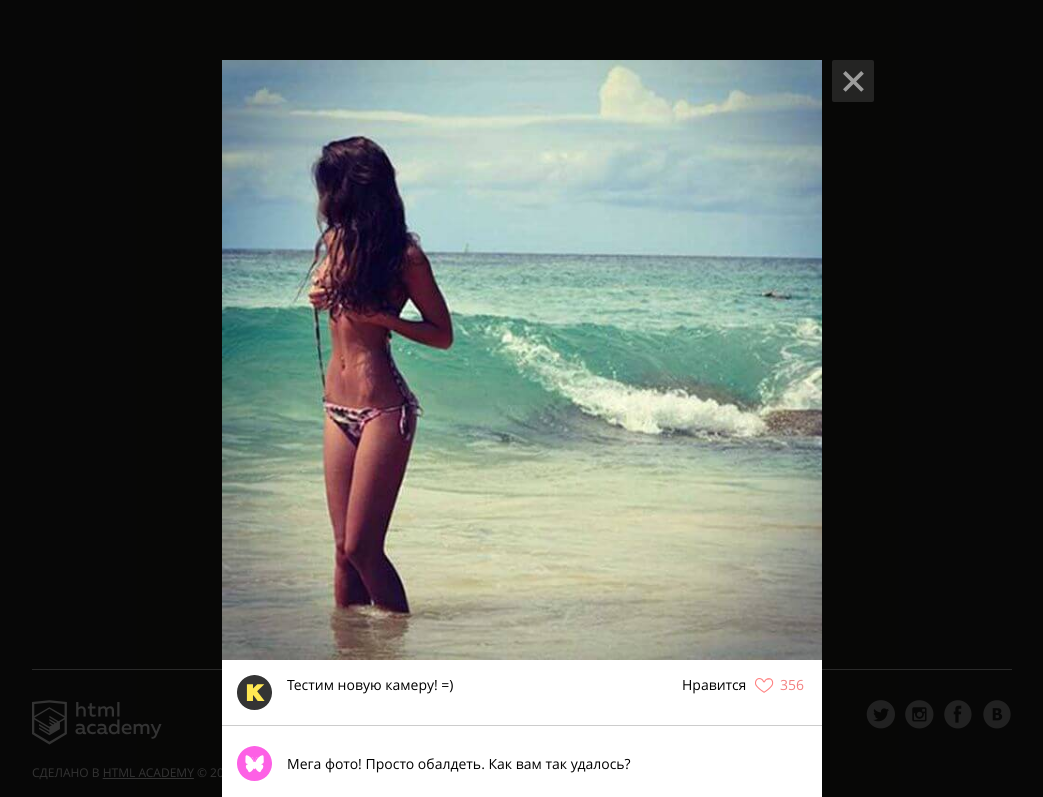
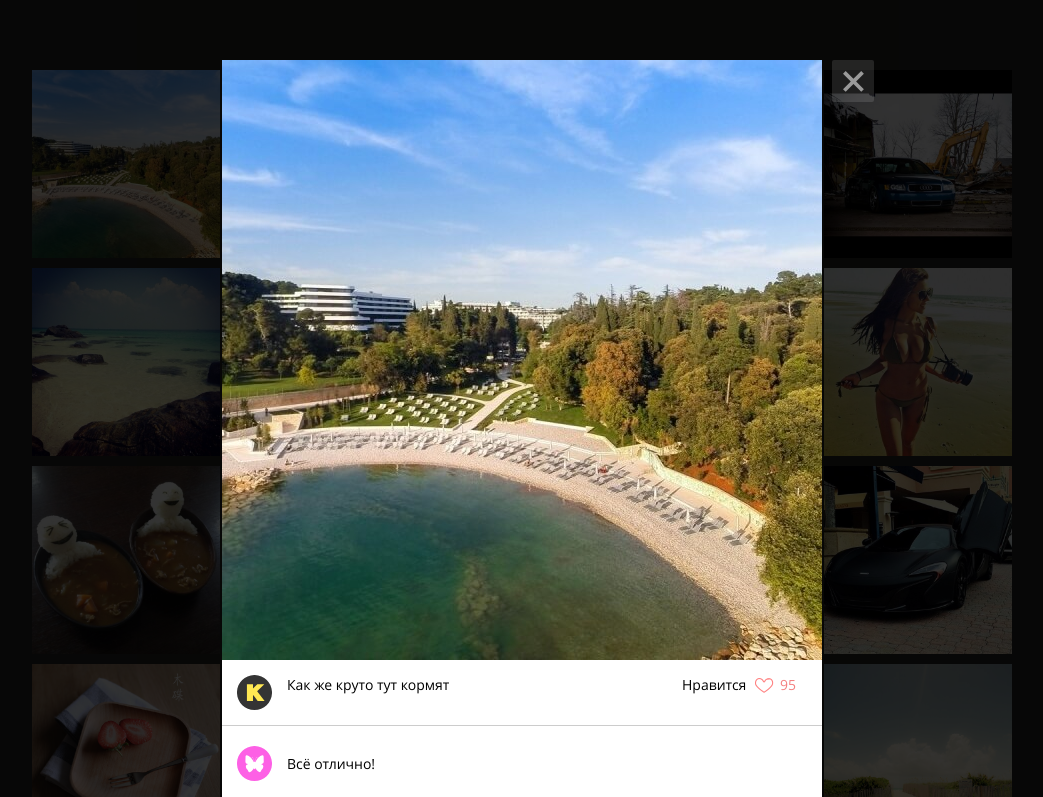
Before and after one commit to bozhenova/kekstagram, a website: page index.html in a window 1280 px wide. Shown: the top 797 px of the page, without its empty margins (118-1161 px from the left). Drawn offline with Linux system fonts and the light colour scheme.

Commit message:
Refactor code and add comments functions

```diff
--- a/index.html
+++ b/index.html
@@ -153,16 +153,16 @@
           </div>
 
           <!-- Комментарии к изображению -->
-          <div class="social__comment-count">5 из <span class="comments-count">125</span> комментариев</div>
+          <div class="social__comment-count">2 из <span class="comments-count"></span> комментариев</div>
           <ul class="social__comments">
-            <li class="social__comment">
+            <!-- <li class="social__comment">
               <img class="social__picture" src="img/avatar-4.svg" alt="Аватар комментатора фотографии" width="35" height="35">
               <p class="social__text">Мега фото! Просто обалдеть. Как вам так удалось?</p>
             </li>
             <li class="social__comment">
               <img class="social__picture" src="img/avatar-3.svg" alt="Аватар комментатора фотографии" width="35" height="35">
                <p class="social__text">Да это фоташоп!!!!!!!!</p>
-            </li>
+            </li> -->
           </ul>
 
           <!-- Кнопка для загрузки новой порции комментариев -->
@@ -207,7 +207,14 @@
       </p>
     </a>
   </template>
-
+  <template id="comment">
+    <li class="social__comment social__comment--text">
+      <img class="social__picture" src=""
+    alt="Аватар комментатора фотографии"
+    width="35" height="35">
+    <p class="social__text"></p>
+    </li>
+  </template>
   <!-- Сообщение с ошибкой загрузки изображения -->
   <template id="error">
     <section class="error">
--- a/js/pictures.js
+++ b/js/pictures.js
@@ -1,18 +1,20 @@
 'use strict';
 
-(function() {
+(function () {
   var picturesContainer = document.querySelector('.pictures');
   var pictureTemplate = document
-    .querySelector('#picture')
+    .getElementById('picture')
     .content.querySelector('.picture');
+
   var bigPicture = document.querySelector('.big-picture');
+  var commentTemplate = document.getElementById('comment').content.querySelector('.social__comment');
+  var commentsContainer = bigPicture.querySelector('.social__comments');
+
   var commentCounter = bigPicture.querySelector('.social__comment-count');
   var loadMore = bigPicture.querySelector('.social__comments-loader');
-  commentCounter.classList.add('visually-hidden');
-  loadMore.classList.add('visually-hidden');
 
-  var pictures = 3;
-  var picturesArray = [];
+  var photos = 25;
+
   var commentsArray = [
     'Всё отлично!',
     'В целом всё неплохо. Но не всё.',
@@ -21,6 +23,7 @@
     'Я поскользнулся на банановой кожуре и уронил фотоаппарат на кота и у меня получилась фотография лучше.',
     'Лица у людей на фотке перекошены, как будто их избивают. Как можно было поймать такой неудачный момент?!'
   ];
+
   var descriptionsArray = [
     'Тестим новую камеру!',
     'Затусили с друзьями на море',
@@ -29,12 +32,16 @@
     'Цените каждое мгновенье. Цените тех, кто рядом с вами и отгоняйте все сомненья. Не обижайте всех словами......',
     'Вот это тачка!'
   ];
+
   var MIN_COMMENTS = 1;
   var MAX_COMMENTS = 2;
 
+  var pictures = picturesGeneration();
+
+  commentCounter.classList.add('visually-hidden');
+  loadMore.classList.add('visually-hidden');
+
   function getRandomNum(min, max) {
-    min = Math.ceil(min);
-    max = Math.floor(max);
     return Math.floor(Math.random() * (max - min + 1)) + min;
   }
 
@@ -48,50 +55,71 @@
   }
 
   function picturesGeneration() {
-    for (var i = 1; i <= pictures; i++) {
+    var pictures = [];
+    for (var i = 1; i <= photos; i++) {
+      var numberOfComments = getRandomNum(MIN_COMMENTS, MAX_COMMENTS);
       var picture = {
         url: `photos/${i}.jpg`,
         likes: getRandomNum(15, 200),
-        comments: commentsGeneration(getRandomNum(MIN_COMMENTS, MAX_COMMENTS)),
+        comments: commentsGeneration(numberOfComments),
         description:
           descriptionsArray[getRandomNum(0, descriptionsArray.length - 1)]
       };
-      picturesArray.push(picture);
+      pictures.push(picture);
     }
-    return picturesArray;
+    return pictures;
   }
 
   function createPicture(picture) {
     var pictureElement = pictureTemplate.cloneNode(true);
     pictureElement.querySelector('.picture__img').src = picture.url;
-    pictureElement.querySelector('.picture__stat--likes').textContent =
+    pictureElement.querySelector('.picture__likes').textContent =
       picture.likes;
-    pictureElement.querySelector('.picture__stat--comments').textContent =
+    pictureElement.querySelector('.picture__comments').textContent =
       picture.comments.length;
     return pictureElement;
   }
 
-  function addPictures() {
+  function createComment(picture) {
+    var commentElement = commentTemplate.cloneNode(true);
+    commentElement.querySelector('.social__picture').src = "img/avatar-" +
+      getRandomNum(1, 6) + ".svg";
+    commentElement.querySelector('.social__text').textContent =
+      picture.comments[0];
+    return commentElement;
+  }
+
+  function showPictures() {
     var fragment = document.createDocumentFragment();
     for (var i = 0; i < pictures.length; i++) {
-      fragment.appendChild(createPicture(picturesGeneration()[i]));
+      var picture = createPicture(pictures[i]);
+      fragment.appendChild(picture);
     }
     picturesContainer.appendChild(fragment);
   }
 
-  function bigPictureGeneration(pictureElement) {
-    bigPicture.querySelector('.big-picture__img').src = pictureElement[0].url;
-    bigPicture.querySelector('.likes-count').textContent =
-      pictureElement[0].likes;
-    bigPicture.querySelector('.comments-count').textContent =
-      pictureElement[0].comments;
-    bigPicture.querySelector('.social__caption').textContent =
-      pictureElement[0].description;
-
-    return bigPictureElement;
+  function showComments() {
+    var fragment = document.createDocumentFragment();
+    var commentsLength = pictures[0].comments.length;
+    for (var i = 0; i < commentsLength; i++) {
+      var comment = createComment(pictures[i]);
+      fragment.appendChild(comment);
+    }
+    commentsContainer.appendChild(fragment);
   }
 
-  addPictures();
+  function createBigPicture(pictures) {
+    bigPicture.querySelector('.big-picture__img img').src = pictures[0].url;
+    bigPicture.querySelector('.likes-count').textContent =
+      pictures[0].likes;
+    bigPicture.querySelector('.comments-count').textContent =
+      pictures[0].comments.length;
+    bigPicture.querySelector('.social__caption').textContent =
+      pictures[0].description;
+    showComments();
+  }
+
+  showPictures();
+  createBigPicture(pictures);
   bigPicture.classList.remove('hidden');
-  bigPictureGeneration();
 })();
```
